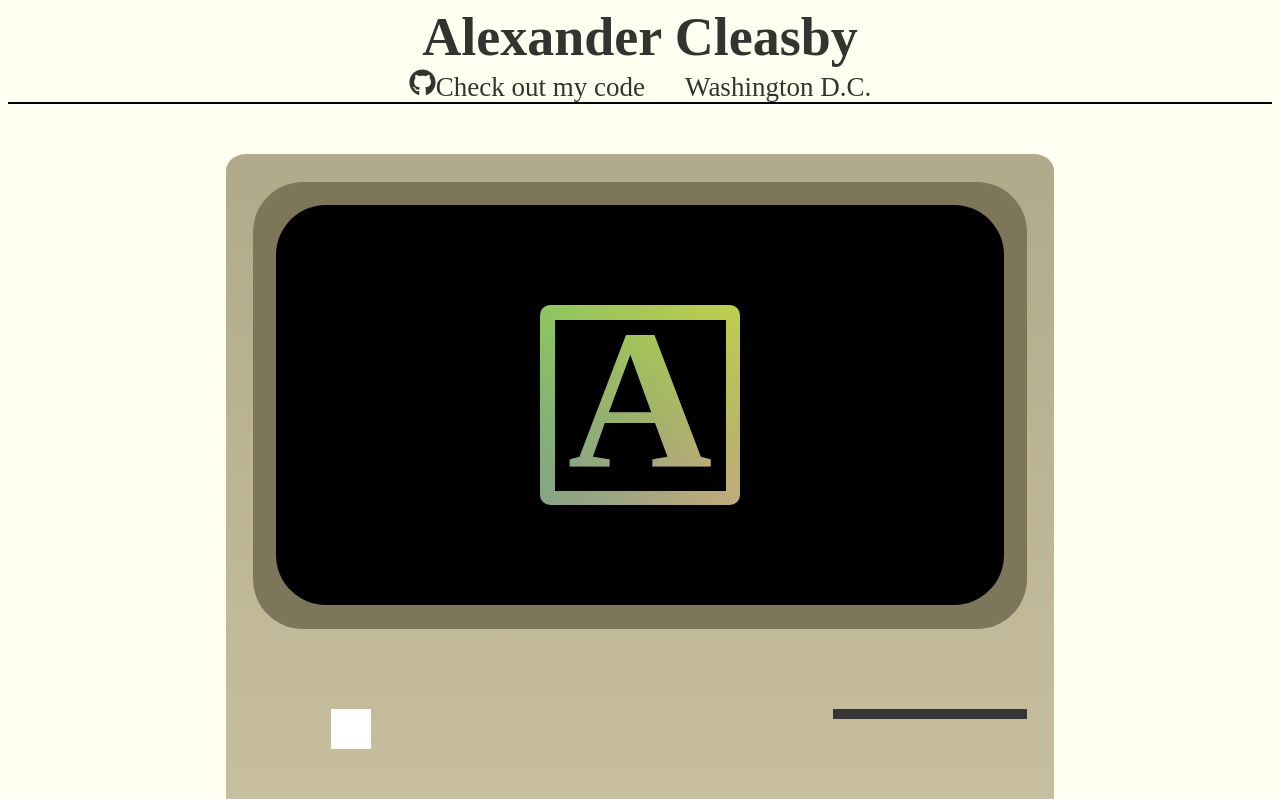
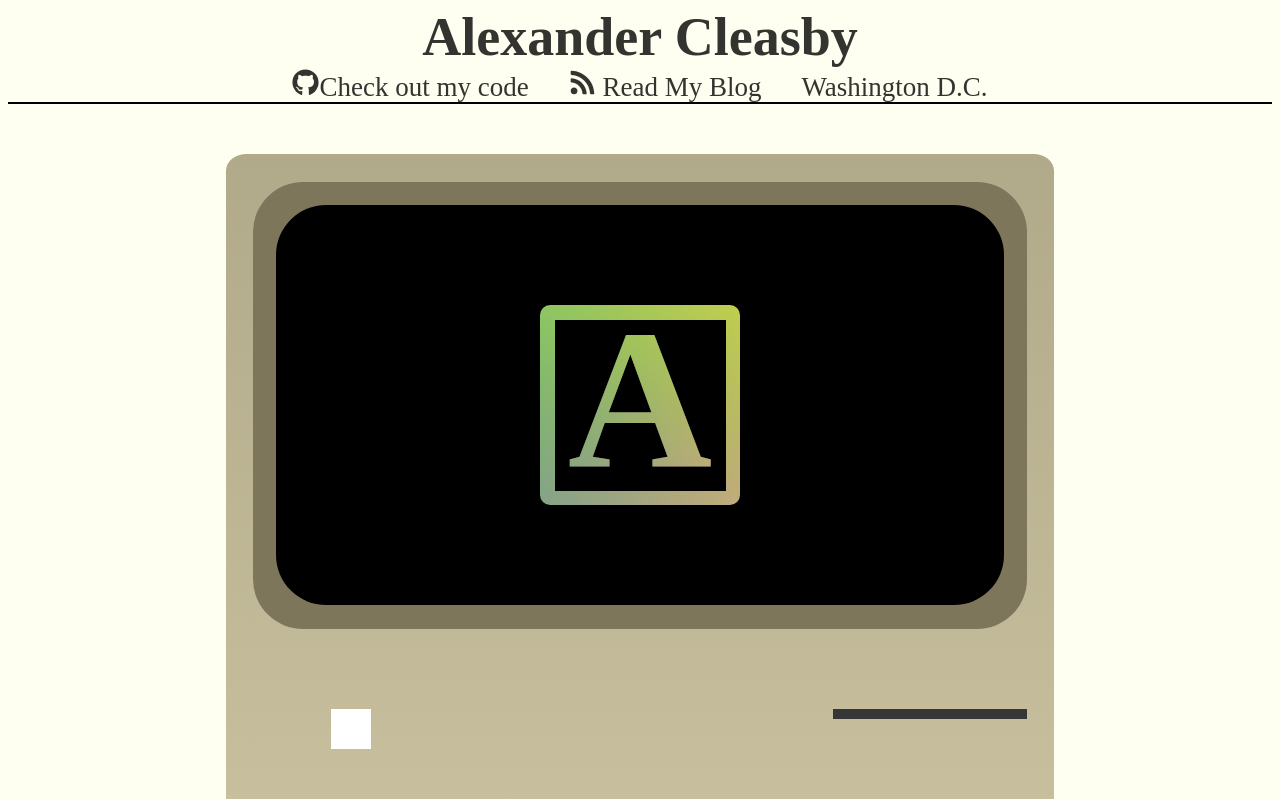
Before and after one commit to AlexanderCleasby/GatsbyPortfolioSite, a Gatsby site: page / in a window 1280 px wide. Shown: the top 799 px of the page. Built offline with nearby package versions, Linux system fonts and the light colour scheme; Gatsby itself is replaced by a stand-in of ours; a web font is replaced by a local one.

Commit message:
add link to blog index to header.

```diff
--- a/src/components/header.js
+++ b/src/components/header.js
@@ -1,7 +1,7 @@
 import { Link } from "gatsby"
 import PropTypes from "prop-types"
 import React from "react"
-import { FaGithub } from 'react-icons/fa'
+import { FaGithub, FaRss } from 'react-icons/fa'
 import './header.scss'
 
 const Header = ({ siteTitle, github }) => (
@@ -9,7 +9,7 @@ const Header = ({ siteTitle, github }) => (
     <h1 className="siteTitle">{siteTitle}  </h1>
     <ul className="subheader">
       <li><a href={github}><FaGithub />Check out my code</a></li>
-
+      <li><a href='/blog'><FaRss /> Read My Blog</a></li>
       <li>Washington D.C.</li>
     </ul>
   </header>
```
